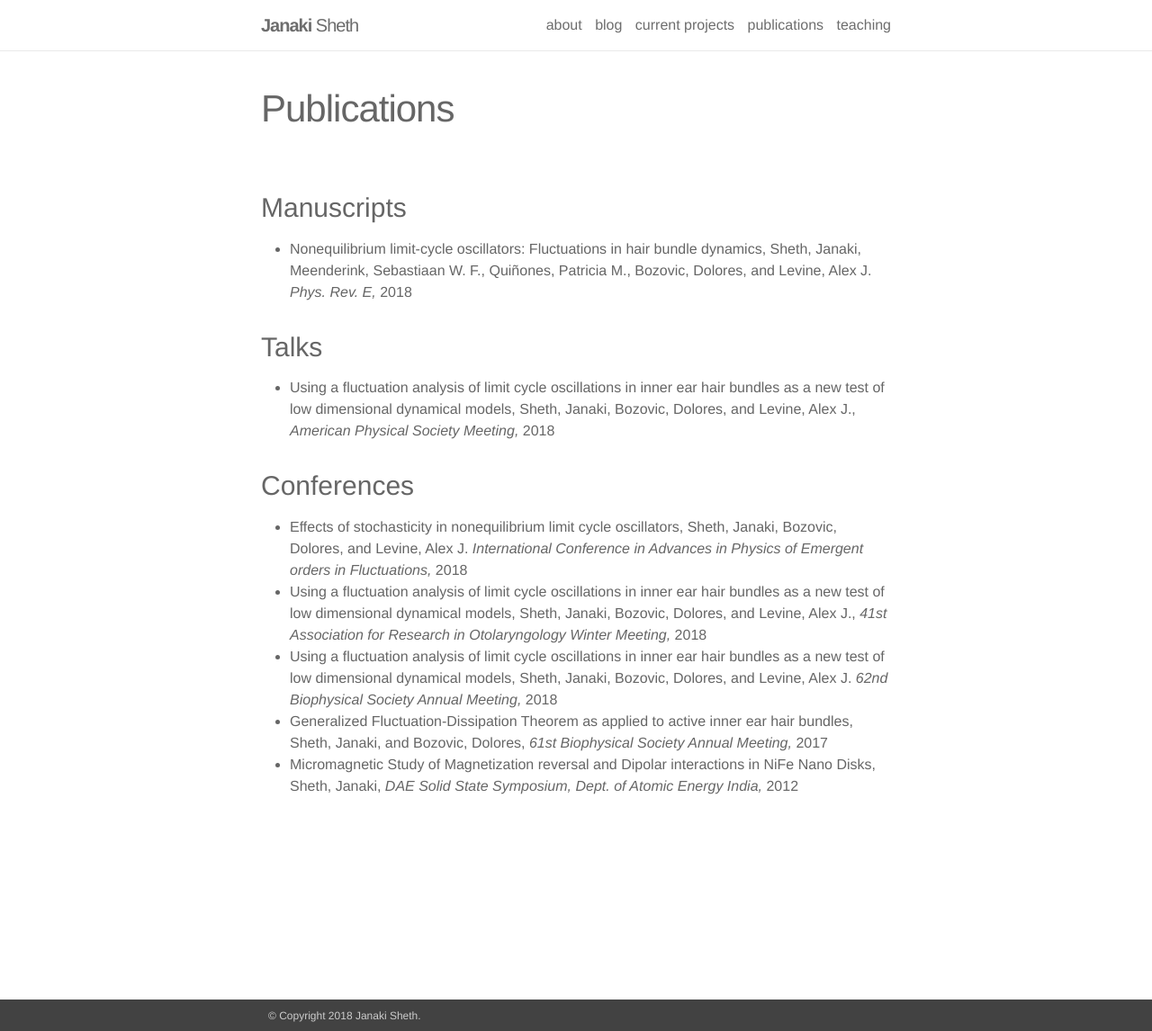
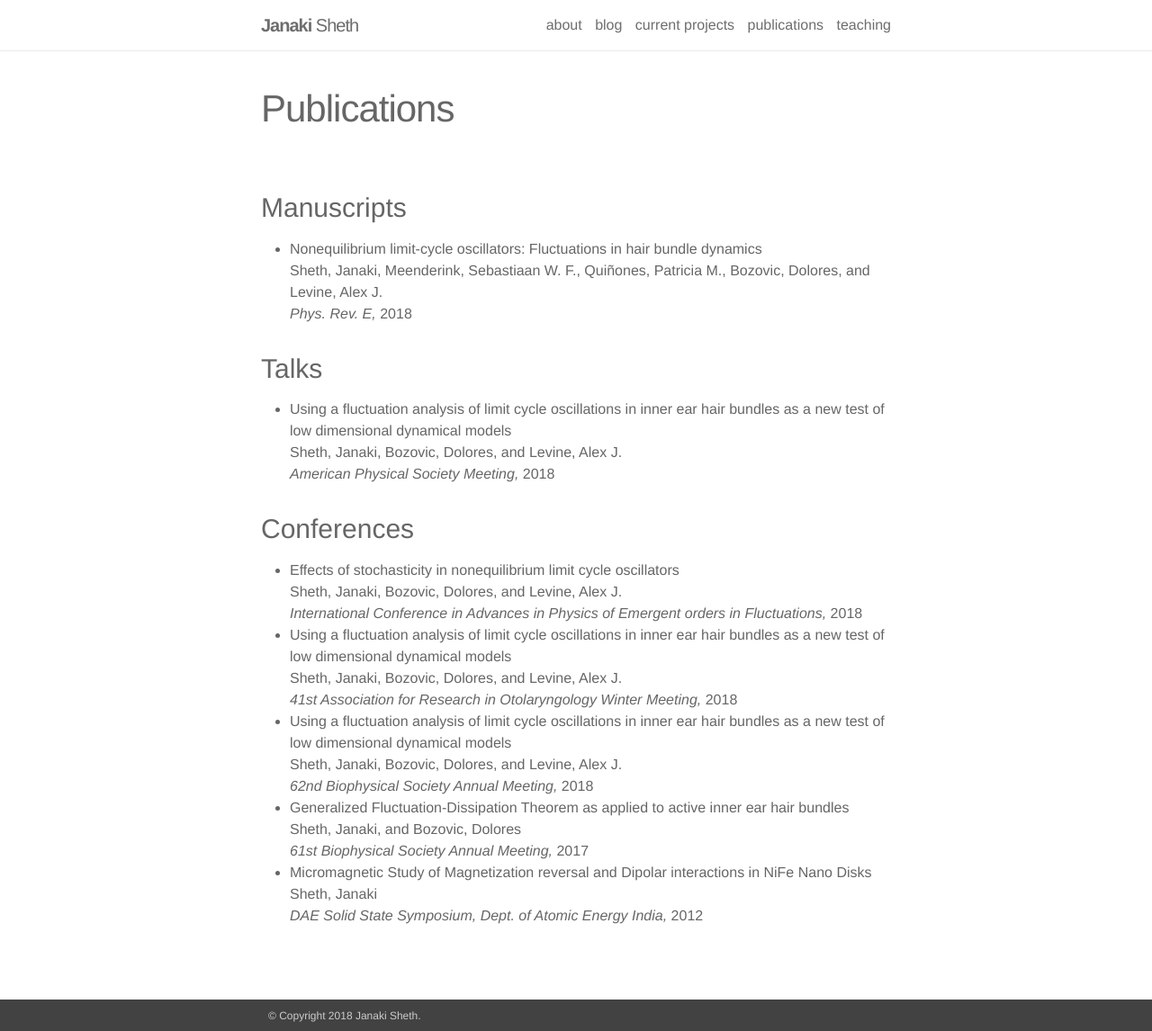
Before and after one commit to JanakiSheth/JanakiSheth.github.io, a Jekyll site: the page built from _pages/publications.md, in a window 1280 px wide and 1146 px high. Shown: the whole window at 90% size. Built offline with Jekyll 4.4.1, drawn with Linux system fonts in a browser that asks for light colours; nearby versions of some CDN libraries.

```diff
--- a/_pages/publications.md
+++ b/_pages/publications.md
@@ -7,32 +7,32 @@ title: Publications
 ### Manuscripts
 
 * Nonequilibrium limit-cycle oscillators: Fluctuations in hair bundle
-  dynamics, Sheth, Janaki, Meenderink, Sebastiaan W. F., Quiñones, Patricia
-  M., Bozovic, Dolores, and Levine, Alex J. *Phys. Rev. E,* 2018
+  dynamics <br> Sheth, Janaki, Meenderink, Sebastiaan W. F., Quiñones, Patricia
+  M., Bozovic, Dolores, and Levine, Alex J. <br>*Phys. Rev. E,* 2018
 
 ### Talks
 
 * Using a fluctuation analysis of limit cycle oscillations in inner ear hair
-  bundles as a new test of low dimensional dynamical models, Sheth, Janaki,
-  Bozovic, Dolores, and Levine, Alex J., *American Physical Society Meeting,*
+  bundles as a new test of low dimensional dynamical models <br>Sheth, Janaki,
+  Bozovic, Dolores, and Levine, Alex J.<br> *American Physical Society Meeting,*
   2018
 
 ### Conferences
 
-* Effects of stochasticity in nonequilibrium limit cycle oscillators, Sheth,
-  Janaki, Bozovic, Dolores, and Levine, Alex J. *International Conference in
+* Effects of stochasticity in nonequilibrium limit cycle oscillators <br> Sheth,
+  Janaki, Bozovic, Dolores, and Levine, Alex J. <br>*International Conference in
   Advances in Physics of Emergent orders in Fluctuations,* 2018
 * Using a fluctuation analysis of limit cycle oscillations in inner ear hair
-  bundles as a new test of low dimensional dynamical models, Sheth, Janaki,
-  Bozovic, Dolores, and Levine, Alex J., *41st Association for Research in
+  bundles as a new test of low dimensional dynamical models <br> Sheth, Janaki,
+  Bozovic, Dolores, and Levine, Alex J. <br>*41st Association for Research in
   Otolaryngology Winter Meeting,* 2018
 * Using a fluctuation analysis of limit cycle oscillations in inner ear hair
-  bundles as a new test of low dimensional dynamical models, Sheth, Janaki,
-  Bozovic, Dolores, and Levine, Alex J. *62nd Biophysical Society Annual
+  bundles as a new test of low dimensional dynamical models <br>Sheth, Janaki,
+  Bozovic, Dolores, and Levine, Alex J. <br>*62nd Biophysical Society Annual
   Meeting,* 2018
 * Generalized Fluctuation-Dissipation Theorem as applied to active inner ear
-  hair bundles, Sheth, Janaki, and Bozovic, Dolores, *61st Biophysical
+  hair bundles <br> Sheth, Janaki, and Bozovic, Dolores <br> *61st Biophysical
   Society Annual Meeting,* 2017
 * Micromagnetic Study of Magnetization reversal and Dipolar interactions in
-  NiFe Nano Disks, Sheth, Janaki, *DAE Solid State Symposium, Dept. of
+  NiFe Nano Disks <br> Sheth, Janaki <br> *DAE Solid State Symposium, Dept. of
   Atomic Energy India,* 2012
```
Also changed, not shown: _pages/about.md (+1 -1 lines), 1 other file.
